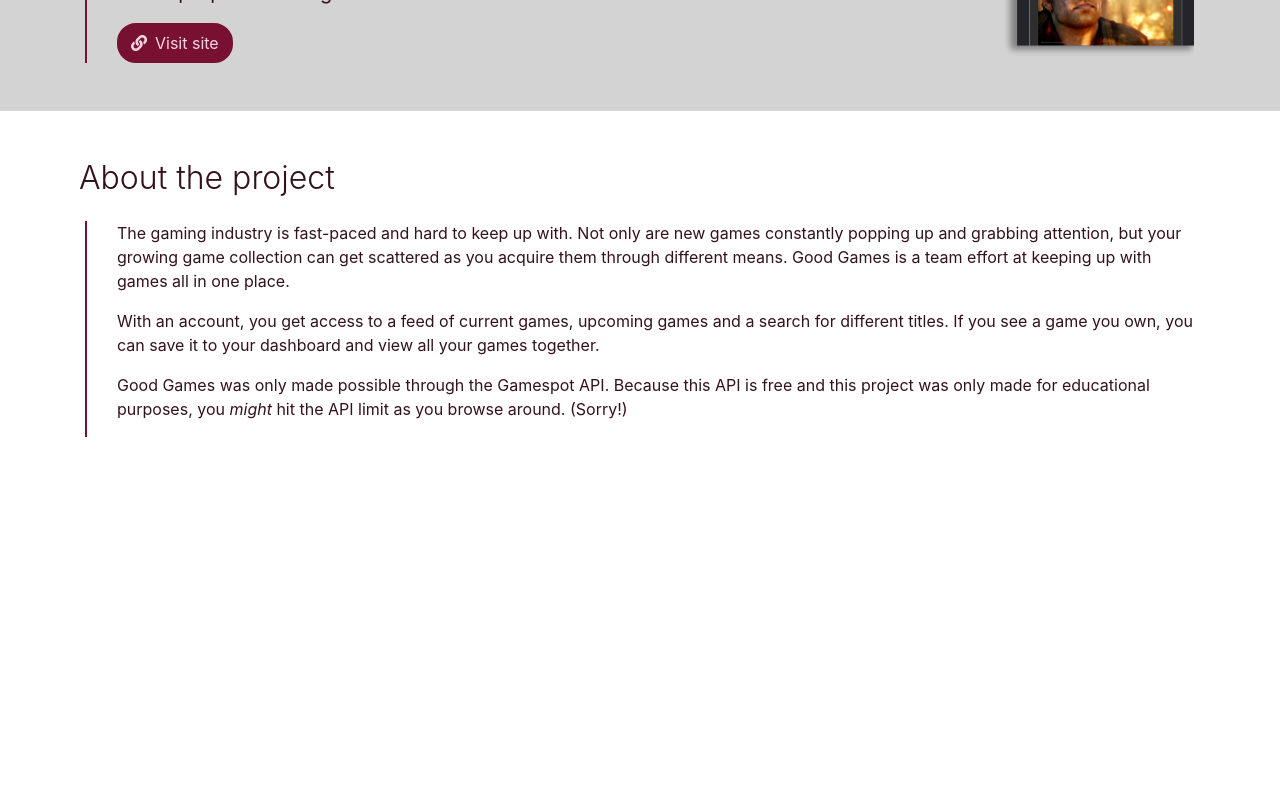
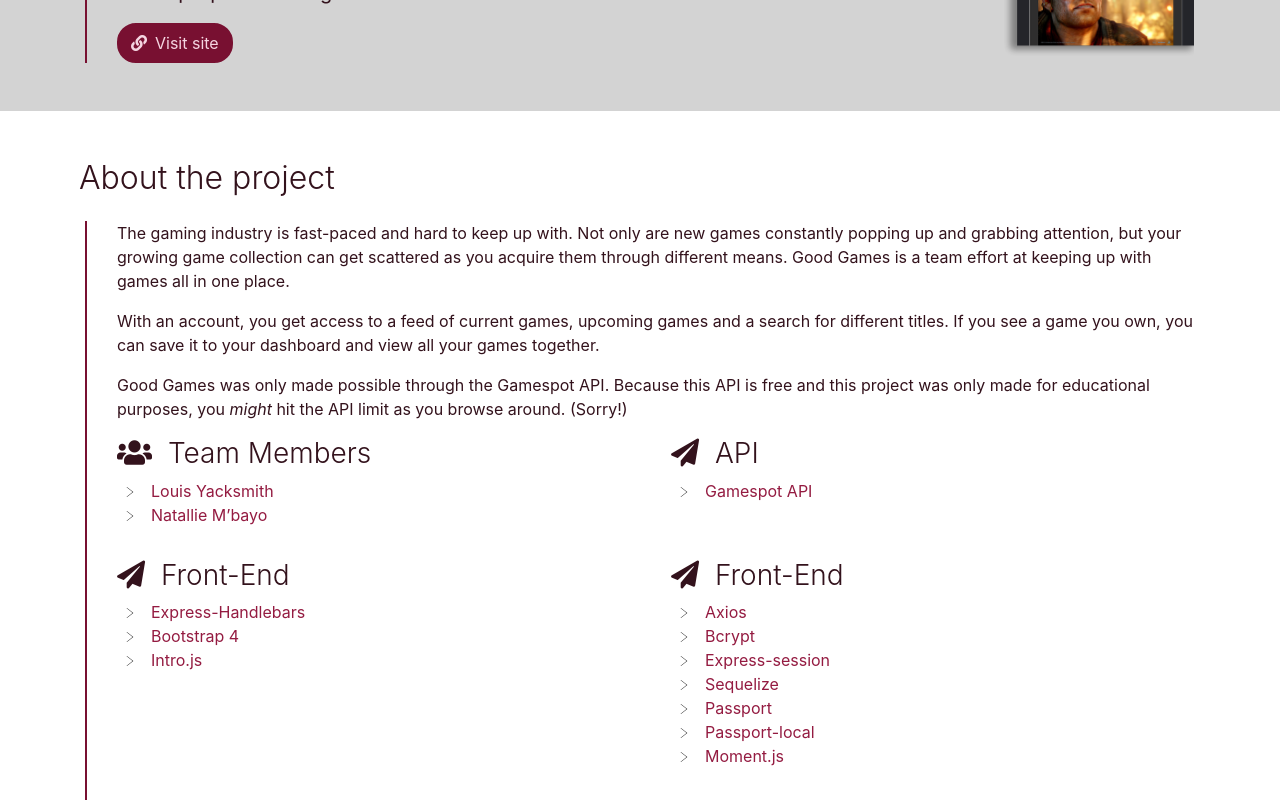
Before and after one commit to angelicamapeso/portfolio-v2, a React (Create React App) app: page /portfolio/good-games in a window 1280 px wide. Shown: the part 308-1108 px from the top of the page. Before the commit the page ends 800 px from the top, so only its background shows below. Built offline with nearby package versions, Linux system fonts and the light colour scheme.

Commit message:
Display lists, fix class to className

```diff
--- a/src/components/ProjectBody/index.js
+++ b/src/components/ProjectBody/index.js
@@ -2,6 +2,7 @@ import React from "react";
 import Container from "react-bootstrap/Container";
 import Row from "react-bootstrap/Row";
 import Col from "react-bootstrap/Col";
+import LinkList from "../LinkList";
 
 function ProjectBody(props) {
   return (
@@ -9,12 +10,27 @@ function ProjectBody(props) {
       <Container>
         <Row>
           <Col>
-            <h2 class="mb-4 font-weight-light left-border-title">
+            <h2 className="mb-4 font-weight-light left-border-title">
               About the project
             </h2>
-            <div class="left-border-line">
+            <div className="left-border-line">
               <Row>
                 <Col>{props.project.description}</Col>
+              </Row>
+              <Row>
+                {props.project.lists.map(list => (
+                  <Col
+                    xs={12}
+                    md={props.project.lists.length % 2 === 0 ? 6 : 4}
+                    className="mb-3"
+                  >
+                    <h3 className="font-weight-light">
+                      <i className={list.icon + " mr-3"} aria-hidden="true"></i>
+                      {list.title}
+                    </h3>
+                    <LinkList items={list.items} />
+                  </Col>
+                ))}
               </Row>
             </div>
           </Col>
```
